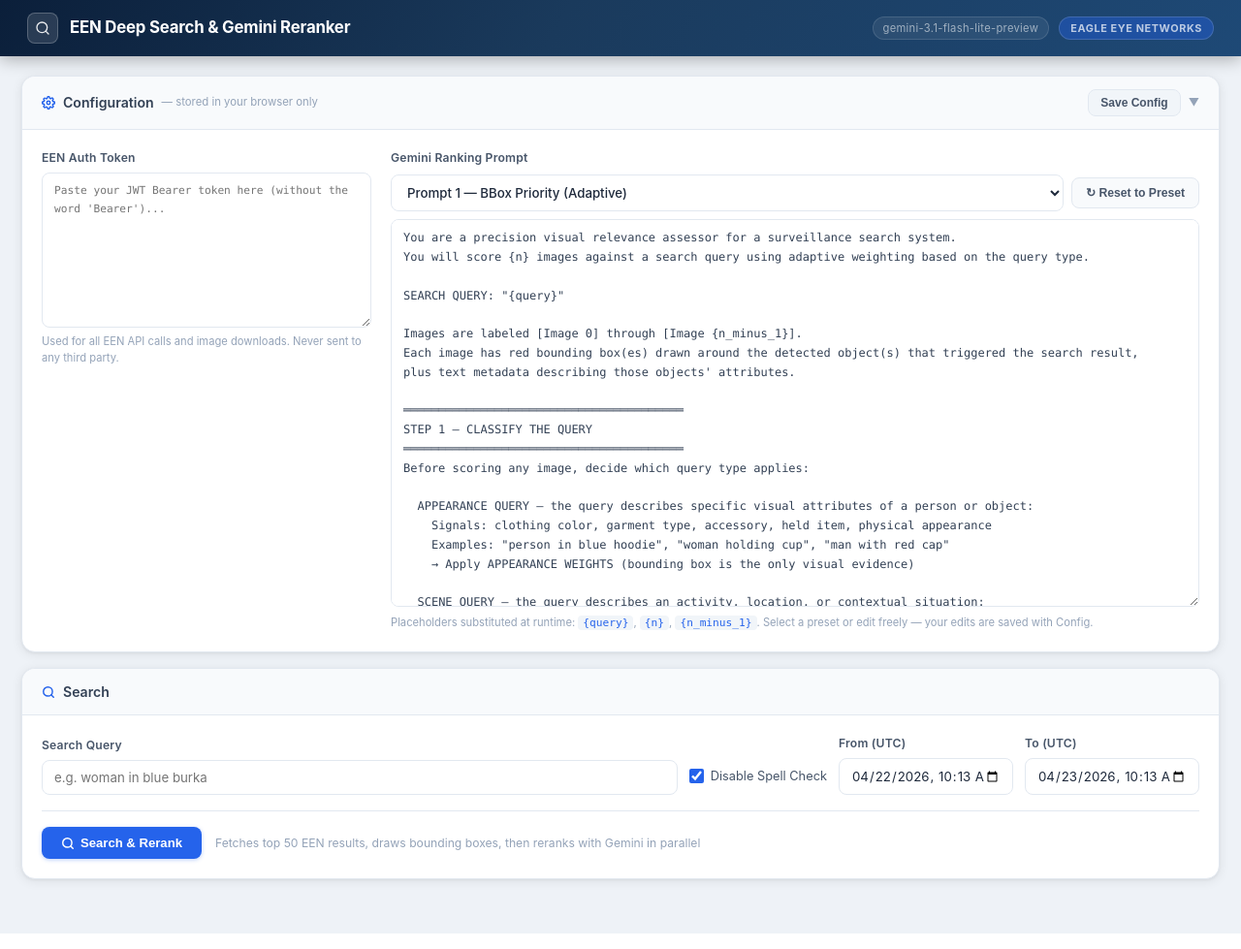
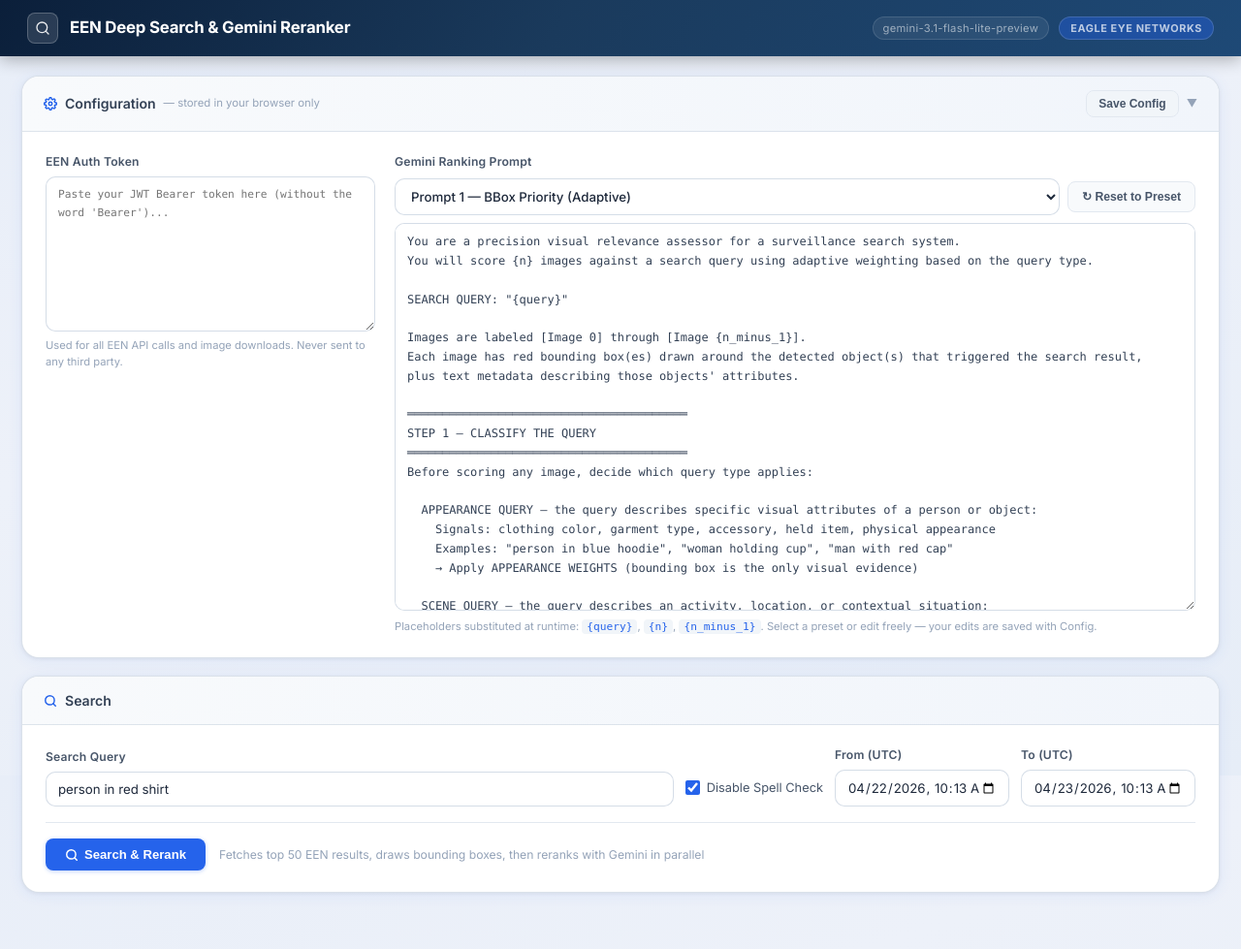
Before and after one commit to ketan-k10/Gemini-Rerank, a Flask app: page / in a window 1280 px wide. Shown: the whole page at 97% size. Run offline with Flask 3, Linux system fonts and the light colour scheme.

Commit message:
UI polish: Inter font, gradient bg, smoother cards, default query
- Load Inter from Google Fonts for cleaner typography
- Body background is a subtle fixed blue-tinted gradient
- Card border-radius increased to 18px, borders softened to rgba
- Card headers use a gentle horizontal gradient instead of flat grey
- Input fields rounded to 10px with softer border opacity
- Default search query pre-filled as "person in red shirt"

Co-Authored-By: Claude Sonnet 4.6 <noreply@anthropic.com>

```diff
--- a/templates/index.html
+++ b/templates/index.html
@@ -4,6 +4,9 @@
   <meta charset="UTF-8" />
   <meta name="viewport" content="width=device-width, initial-scale=1.0" />
   <title>EEN Gemini Reranker</title>
+  <link rel="preconnect" href="https://fonts.googleapis.com" />
+  <link rel="preconnect" href="https://fonts.gstatic.com" crossorigin />
+  <link href="https://fonts.googleapis.com/css2?family=Inter:wght@400;500;600;700;800&display=swap" rel="stylesheet" />
   <style>
     *, *::before, *::after { box-sizing: border-box; margin: 0; padding: 0; }
 
@@ -19,15 +22,16 @@
       --text:    #1e293b;
       --muted:   #64748b;
       --faint:   #94a3b8;
-      --radius:  14px;
-      --shadow:  0 2px 12px rgba(0,0,0,0.08), 0 1px 3px rgba(0,0,0,0.05);
+      --radius:  18px;
+      --shadow:  0 2px 16px rgba(37,99,235,0.07), 0 1px 4px rgba(0,0,0,0.06);
       --shadow-lg: 0 8px 32px rgba(0,0,0,0.14), 0 2px 8px rgba(0,0,0,0.08);
     }
 
     html { scroll-behavior: smooth; }
     body {
-      font-family: -apple-system, BlinkMacSystemFont, 'Segoe UI', Roboto, sans-serif;
-      background: var(--bg);
+      font-family: 'Inter', -apple-system, BlinkMacSystemFont, 'Segoe UI', sans-serif;
+      background: linear-gradient(160deg, #e8eef8 0%, #edf1f9 40%, #e6edf7 100%);
+      background-attachment: fixed;
       color: var(--text);
       min-height: 100vh;
       font-size: 14px;
@@ -100,14 +104,14 @@
       background: var(--surface);
       border-radius: var(--radius);
       box-shadow: var(--shadow);
-      border: 1px solid var(--border);
-      margin-bottom: 16px;
+      border: 1px solid rgba(203,213,225,0.7);
+      margin-bottom: 18px;
       overflow: hidden;
     }
     .card-header {
-      padding: 13px 20px;
-      background: #f8fafc;
-      border-bottom: 1px solid var(--border);
+      padding: 14px 22px;
+      background: linear-gradient(90deg, #f8fafc 0%, #f1f5fb 100%);
+      border-bottom: 1px solid rgba(203,213,225,0.6);
       display: flex;
       align-items: center;
       justify-content: space-between;
@@ -115,7 +119,7 @@
       user-select: none;
       transition: background 0.15s;
     }
-    .card-header:hover { background: #f1f5f9; }
+    .card-header:hover { background: linear-gradient(90deg, #f1f5f9 0%, #eaf0f8 100%); }
     .card-header h2 {
       font-size: 0.88rem;
       font-weight: 600;
@@ -126,7 +130,7 @@
     }
     .card-header h2 svg { color: var(--blue); flex-shrink: 0; }
     .card-header-right { display: flex; align-items: center; gap: 8px; }
-    .card-body { padding: 20px; }
+    .card-body { padding: 22px 24px; }
     .card.collapsed .card-body { display: none; }
     .collapse-icon {
       color: var(--faint);
@@ -145,8 +149,8 @@
       letter-spacing: 0.2px;
     }
     input[type=text], input[type=datetime-local], textarea, select {
-      border: 1.5px solid var(--border);
-      border-radius: 8px;
+      border: 1.5px solid rgba(203,213,225,0.8);
+      border-radius: 10px;
       padding: 9px 12px;
       font-size: 0.83rem;
       font-family: inherit;
@@ -767,7 +771,7 @@
       <div class="search-grid">
         <div class="field">
           <label>Search Query</label>
-          <input type="text" id="query" placeholder="e.g. woman in blue burka" />
+          <input type="text" id="query" value="person in red shirt" placeholder="e.g. person in red shirt" />
         </div>
         <div class="checkbox-wrap" style="padding-top:22px">
           <input type="checkbox" id="disable-spellcheck" checked />
```
